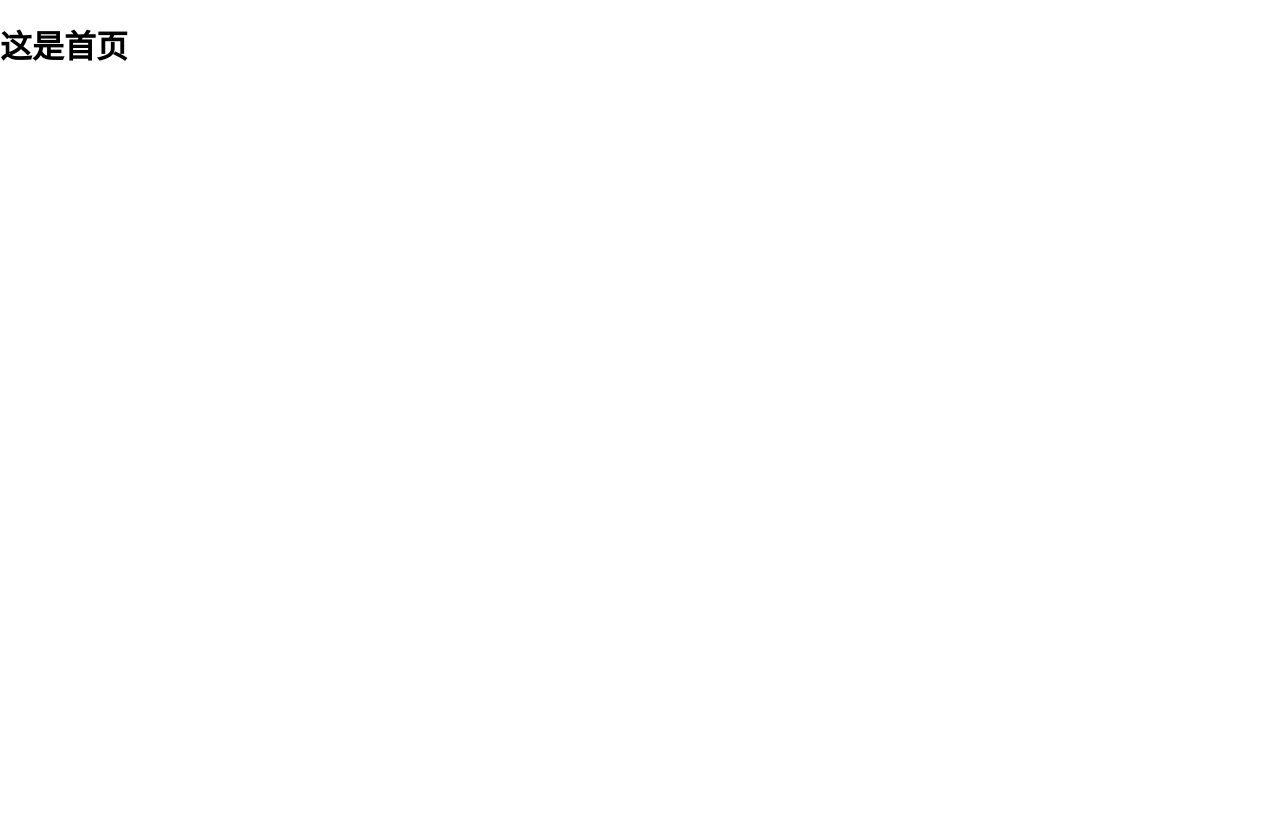
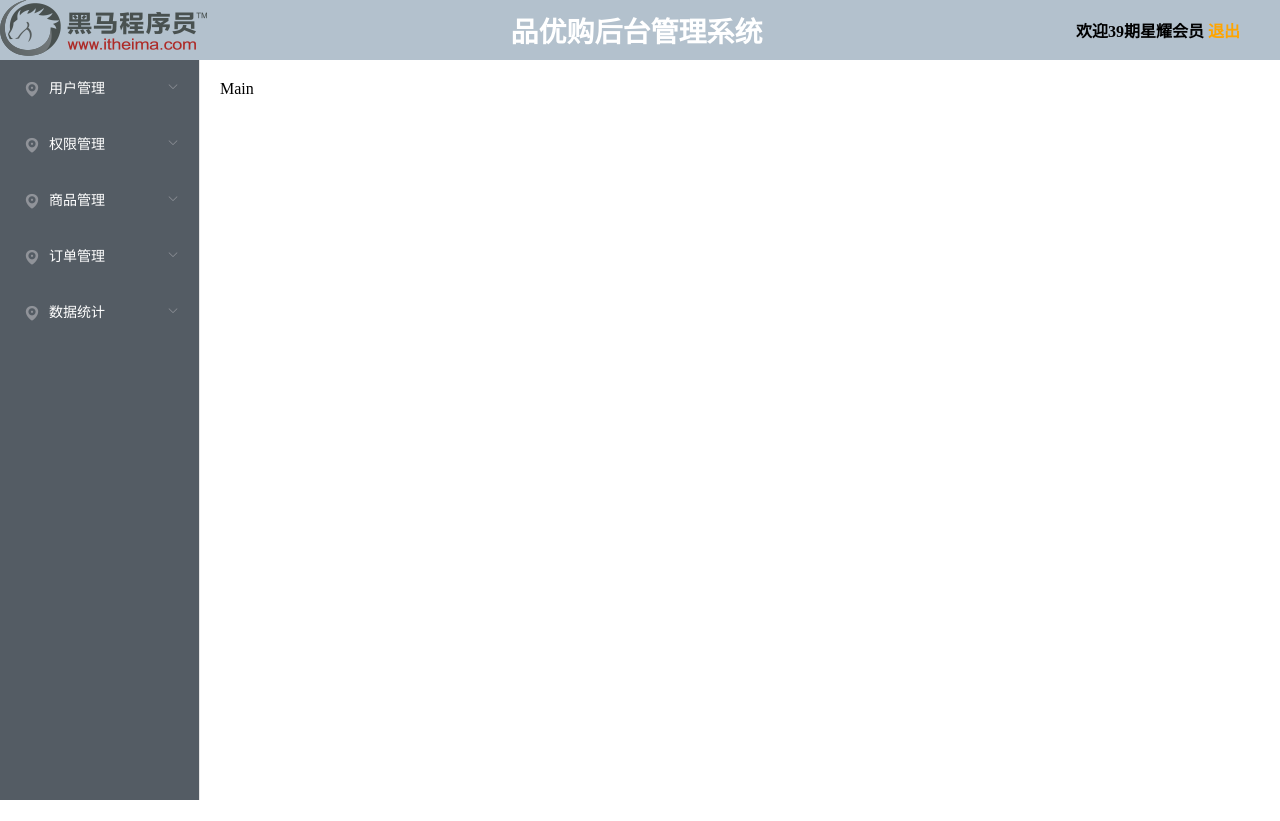
Before and after one commit to liyangyang1012/shop-admin, a Vue app: page /#/home in a window 1280 px wide. After the commit the page ends 800 px from the top, so only its background shows below. Built offline with nearby package versions, Linux system fonts and the light colour scheme; sample sign-in values are in the browser's storage.

Commit message:
1. 完成了homr页面头部和侧边栏功能

```diff
--- a/src/App.vue
+++ b/src/App.vue
@@ -1,6 +1,6 @@
 <template>
   <div id="app">
-    <router-view/>
+    <router-view />
   </div>
 </template>
 
@@ -13,4 +13,7 @@ export default {};
 #app {
   height: 100%;
 }
+a {
+  text-decoration: none;
+}
 </style>
--- a/src/views/Home.vue
+++ b/src/views/Home.vue
@@ -1,5 +1,142 @@
 <template>
-  <div>
-    <h1>这是首页</h1>
-  </div>
+  <el-container>
+    <el-header>
+      <el-row type="flex" class="row-bg" justify="space-between" align="middle">
+        <el-col :span="6">
+          <img src="../assets/logo.png" alt />
+        </el-col>
+        <el-col>
+          <h1>品优购后台管理系统</h1>
+        </el-col>
+        <el-col :span="6" class="header-right">
+          <div class="header-right">
+            欢迎39期星耀会员
+            <a href="#">退出</a>
+          </div>
+        </el-col>
+      </el-row>
+    </el-header>
+    <el-container>
+      <el-aside width="200px">
+        <el-menu
+          default-active="2"
+          class="el-menu-vertical-demo"
+          @open="handleOpen"
+          @close="handleClose"
+          background-color="#545c64"
+          text-color="#fff"
+          active-text-color="#ffd04b"
+          :unique-opened="true"
+          :router="true"
+        >
+          <el-submenu index="1">
+            <template slot="title">
+              <i class="el-icon-location"></i>
+              <span>用户管理</span>
+            </template>
+            <el-menu-item index="user">
+              <i class="el-icon-menu"></i>
+              <span>用户管理</span>
+            </el-menu-item>
+          </el-submenu>
+          <el-submenu index="2">
+            <template slot="title">
+              <i class="el-icon-location"></i>
+              <span>权限管理</span>
+            </template>
+            <el-menu-item index="2-1">
+              <i class="el-icon-menu"></i>
+              <span>角色列表</span>
+            </el-menu-item>
+            <el-menu-item index="2-2">
+              <i class="el-icon-menu"></i>
+              <span>权限列表</span>
+            </el-menu-item>
+          </el-submenu>
+          <el-submenu index="3">
+            <template slot="title">
+              <i class="el-icon-location"></i>
+              <span>商品管理</span>
+            </template>
+            <el-menu-item index="3-1">
+              <i class="el-icon-menu"></i>
+              <span>商品列表</span>
+            </el-menu-item>
+            <el-menu-item index="3-2">
+              <i class="el-icon-menu"></i>
+              <span>分类参数</span>
+            </el-menu-item>
+            <el-menu-item index="3-3">
+              <i class="el-icon-menu"></i>
+              <span>商品分类</span>
+            </el-menu-item>
+          </el-submenu>
+          <el-submenu index="4">
+            <template slot="title">
+              <i class="el-icon-location"></i>
+              <span>订单管理</span>
+            </template>
+            <el-menu-item index="4-1">
+              <i class="el-icon-menu"></i>
+              <span>订单列表</span>
+            </el-menu-item>
+          </el-submenu>
+          <el-submenu index="5">
+            <template slot="title">
+              <i class="el-icon-location"></i>
+              <span>数据统计</span>
+            </template>
+            <el-menu-item index="5-1">
+              <i class="el-icon-menu"></i>
+              <span>数据报表</span>
+            </el-menu-item>
+          </el-submenu>
+        </el-menu>
+      </el-aside>
+      <el-main>Main</el-main>
+    </el-container>
+  </el-container>
 </template>
+
+<script>
+export default {};
+</script>
+
+<style lang="less">
+.el-container {
+  height: 100%;
+  .el-header {
+    background-color: #b3c1cd;
+    padding: 0;
+    margin: 0;
+    .el-row {
+      background-color: #b3c1cd;
+      .el-col {
+        h1 {
+          margin: 0;
+          padding: 0;
+          font-size: 28px;
+          color: #fff;
+          text-align: center;
+        }
+      }
+      .header-right {
+        font-weight: bolder;
+        text-align: right;
+        padding-right: 20px;
+        a {
+          color: orange;
+        }
+      }
+    }
+  }
+  .el-aside {
+    background-color: rgb(84, 92, 100);
+    overflow: auto;
+    height: 100%;
+    ul {
+      height: 100%;
+    }
+  }
+}
+</style>
```
Also changed, not shown: src/assets/logo.png.
